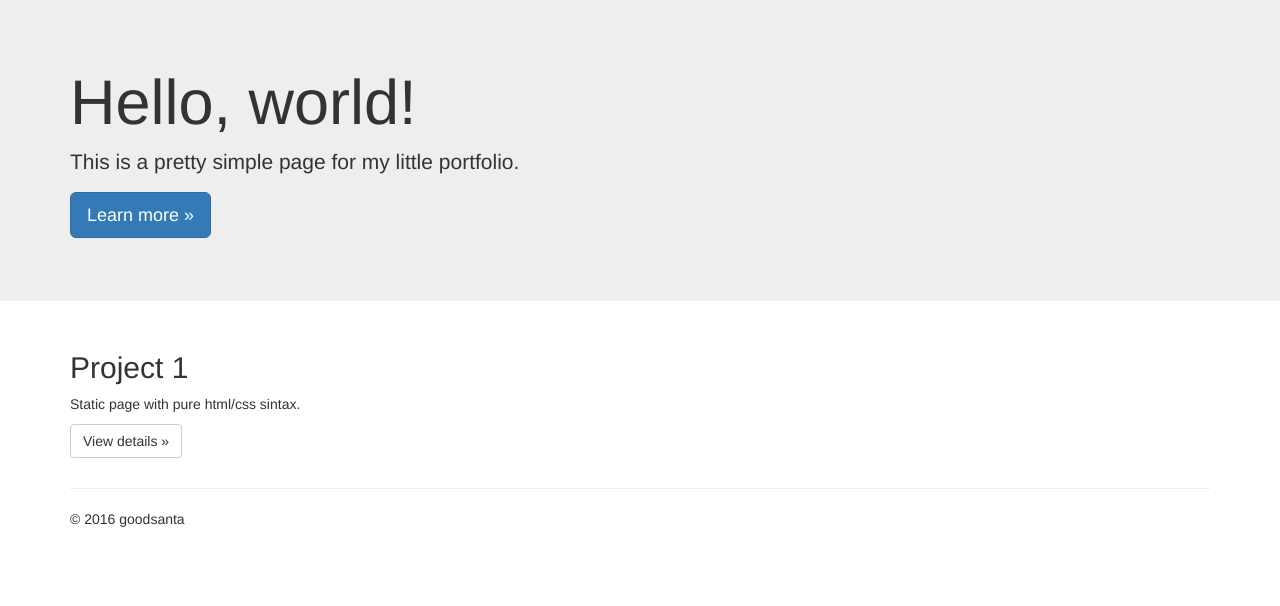
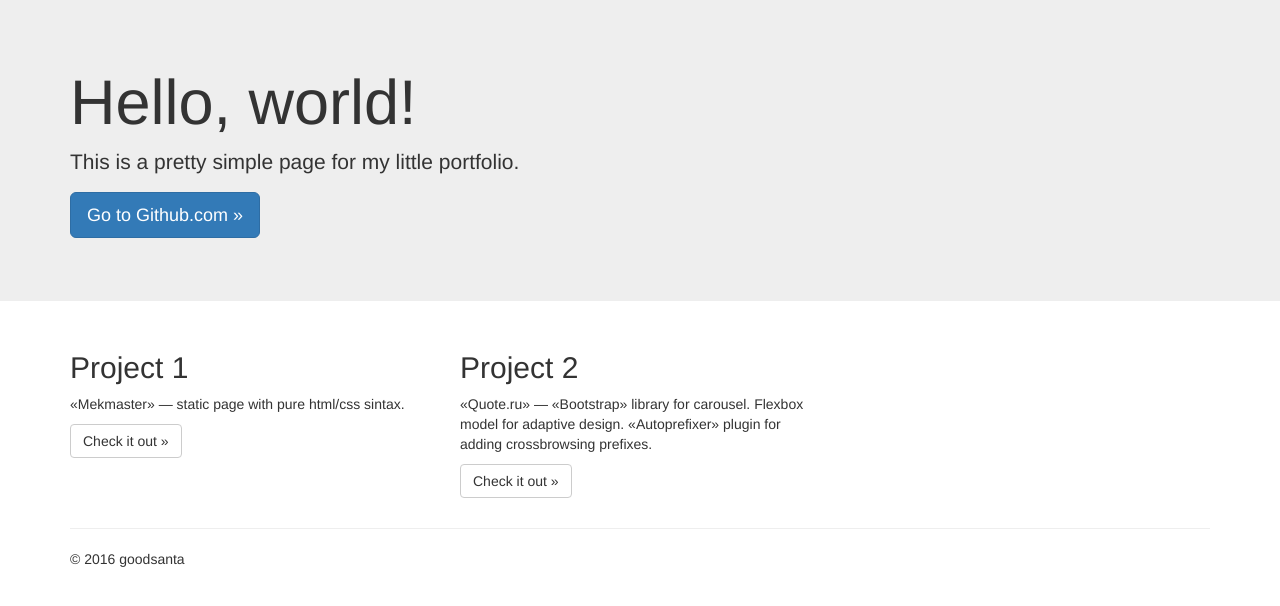
Before and after one commit to goodsanta/goodsanta.github.io, a plain HTML site: page index.html in a window 1280 px wide. Drawn offline with nearby package versions, Linux system fonts and the light colour scheme.

Commit message:
added project 2

```diff
--- a/index.html
+++ b/index.html
@@ -14,7 +14,7 @@
 			<div class="container">
 				<h1>Hello, world!</h1>
 				<p>This is a pretty simple page for my little portfolio.</p>
-				<p><a class="btn btn-primary btn-lg" href="#" role="button">Learn more &raquo;</a></p>
+				<p><a class="btn btn-primary btn-lg" href="https://github.com/goodsanta" target="_blank" role="button">Go to Github.com &raquo;</a></p>
 			</div>
 		</div>
 
@@ -23,14 +23,14 @@
 			<div class="row">
 				<div class="col-md-4">
 					<h2>Project 1</h2>
-					<p>Static page with pure html/css sintax.</p>
-					<p><a class="btn btn-default" href="#" role="button">View details &raquo;</a></p>
+					<p>&laquo;Mekmaster&raquo; &mdash; static page with pure html/css sintax.</p>
+					<p><a class="btn btn-default" href="https://goodsanta.github.io/project1" target="_blank" role="button">Check it out &raquo;</a></p>
 				</div>
-				<!-- <div class="col-md-4"> -->
-				  <!-- <h2>Heading</h2> -->
-				  <!-- <p>Donec id elit non mi porta gravida at eget metus. Fusce dapibus, tellus ac cursus commodo, tortor mauris condimentum nibh, ut fermentum massa justo sit amet risus. Etiam porta sem malesuada magna mollis euismod. Donec sed odio dui. </p> -->
-				  <!-- <p><a class="btn btn-default" href="#" role="button">View details &raquo;</a></p> -->
-			   <!-- </div> -->
+				<div class="col-md-4">
+				  <h2>Project 2</h2>
+				  <p>&laquo;Quote.ru&raquo; &mdash; &laquo;Bootstrap&raquo; library for carousel. Flexbox model for adaptive design. &laquo;Autoprefixer&raquo; plugin for adding crossbrowsing prefixes.</p>
+				  <p><a class="btn btn-default" href="https://goodsanta.github.io/project2" target="_blank" role="button">Check it out &raquo;</a></p>
+			   </div>
 				<!-- <div class="col-md-4"> -->
 				  <!-- <h2>Heading</h2> -->
 				  <!-- <p>Donec sed odio dui. Cras justo odio, dapibus ac facilisis in, egestas eget quam. Vestibulum id ligula porta felis euismod semper. Fusce dapibus, tellus ac cursus commodo, tortor mauris condimentum nibh, ut fermentum massa justo sit amet risus.</p> -->
```
